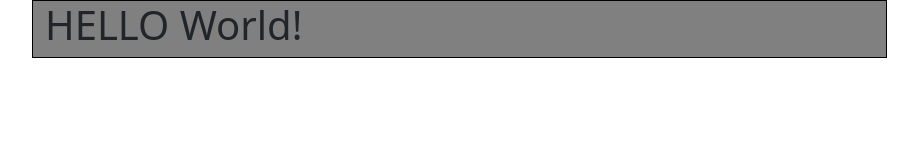
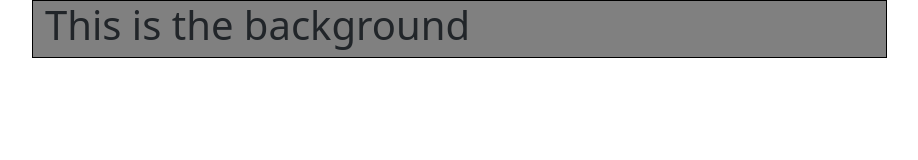
Before and after one commit to fawzik1/testing, a plain HTML site: page index.html in a window 1280 px wide. Shown: the whole page, without its empty margins (38-956 px from the left). Drawn offline with nearby package versions, Linux system fonts and the light colour scheme.

Commit message:
changing text

```diff
--- a/index.html
+++ b/index.html
@@ -14,7 +14,7 @@
   <div class="container">
     <div class="row">
       <div class="col col-sm-9">
-        <h1 class="animate__animated animate__bounce">HELLO World!</h1>
+        <h1 class="animate__animated animate__bounce">This is the background</h1>
       </div>
     </div>
   </div>
```
